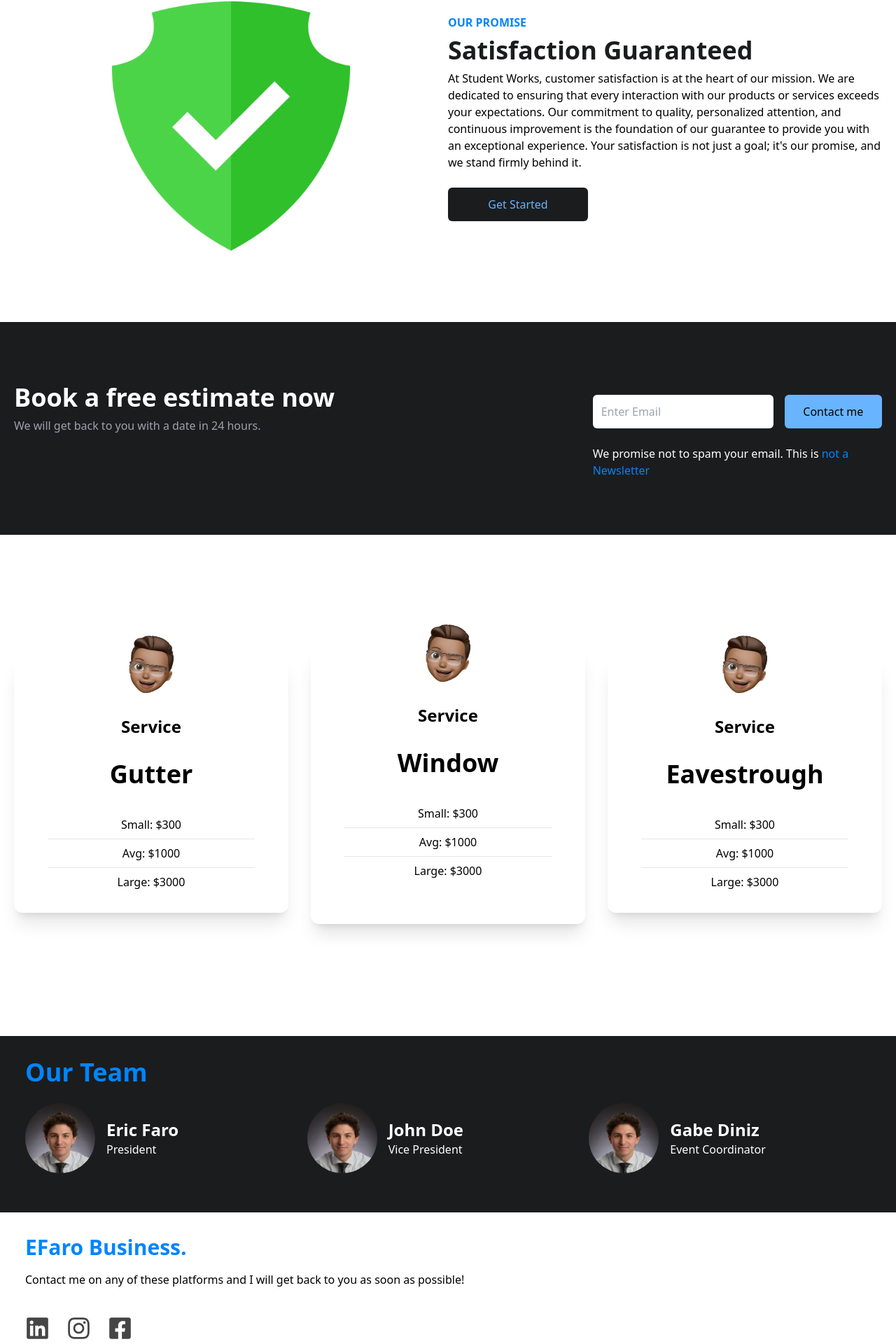
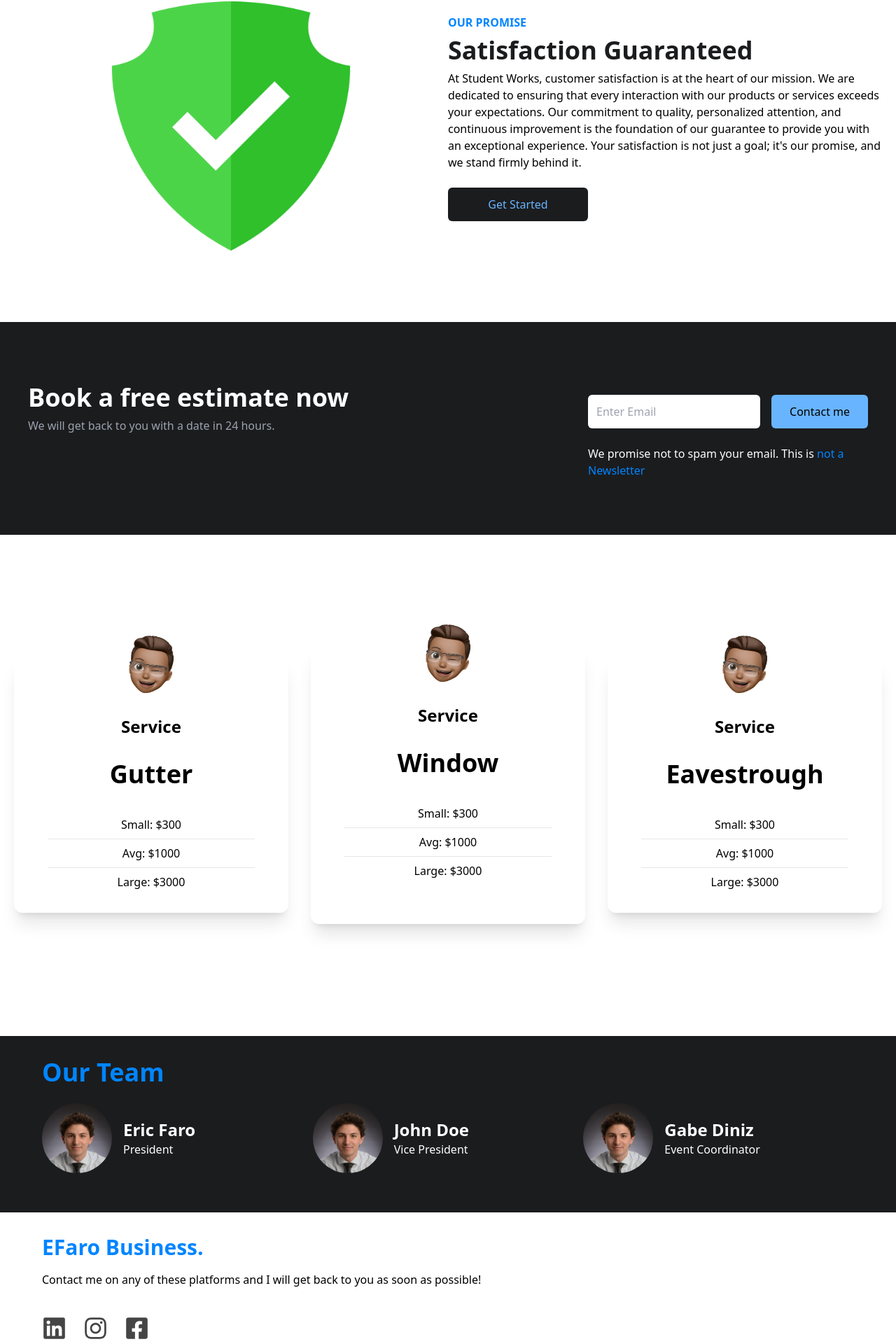
Before and after one commit to GabeDiniz/efaro-business, a React (Create React App) app: page / in a window 1280 px wide. Shown: the part 900-2820 px from the top of the page at 70% size. Built offline with nearby package versions, Linux system fonts and the light colour scheme.

Commit message:
Update: adjust padding for md screens

```diff
--- a/src/components/Footer.jsx
+++ b/src/components/Footer.jsx
@@ -4,7 +4,7 @@ import { FaFacebookSquare, FaInstagram, FaLinkedin } from "react-icons/fa";
 const Footer = () => {
   return (
     <footer className="w-full bg-white">
-      <div className="max-w-[1240px] mx-auto grid md:grid-cols-1 py-8 px-4 ">
+      <div className="max-w-[1240px] mx-auto grid md:grid-cols-1 py-8 px-4 md:px-10">
         <h1 className="w-full text-3xl font-bold text-accentLight">
           EFaro Business.
         </h1>
--- a/src/components/Newsletter.jsx
+++ b/src/components/Newsletter.jsx
@@ -2,7 +2,7 @@ import React from "react";
 
 const Newsletter = () => {
   return (
-    <section className="w-full py-16 text-white px-4">
+    <section className="w-full py-16 text-white px-4 md:px-10">
       <div className="max-w-[1240px] mx-auto grid lg:grid-cols-3">
         <div className="lg:col-span-2 my-4">
           <h1 className="md:text-4xl sm:text-3xl text-2xl font-bold py-2">
--- a/src/components/OurTeam.jsx
+++ b/src/components/OurTeam.jsx
@@ -7,7 +7,7 @@ const OurTeam = () => {
   // const images = ["img-Eric", "img-John", "img-Gabe"];
 
   return (
-    <section className="w-full max-w-[1240px] mx-auto py-8 px-4">
+    <section className="w-full max-w-[1240px] mx-auto py-8 px-4 md:px-10">
       <h1 className="md:text-4xl sm:text-3xl text-2xl font-bold text-accentLight">
         Our Team
       </h1>
```
